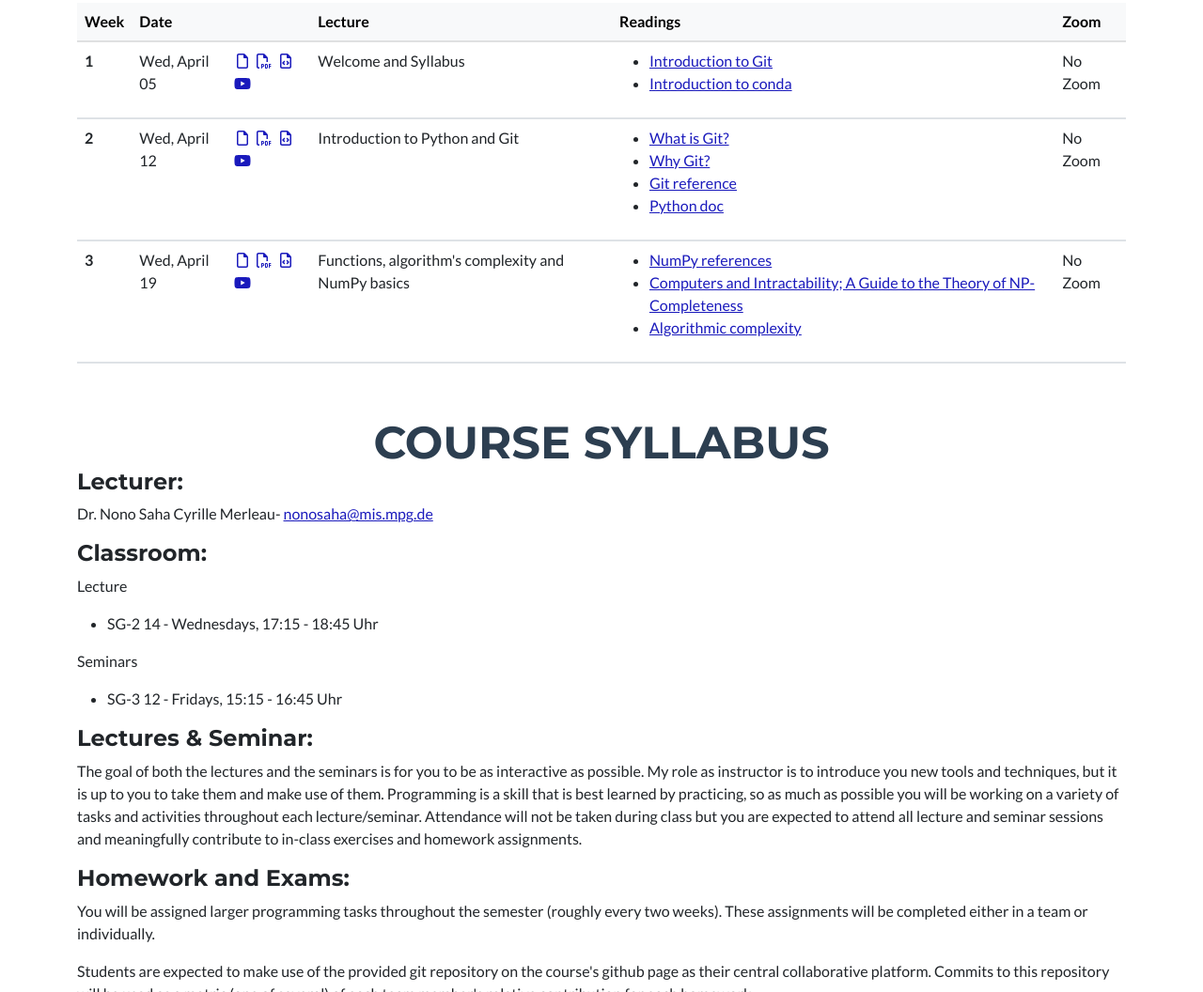
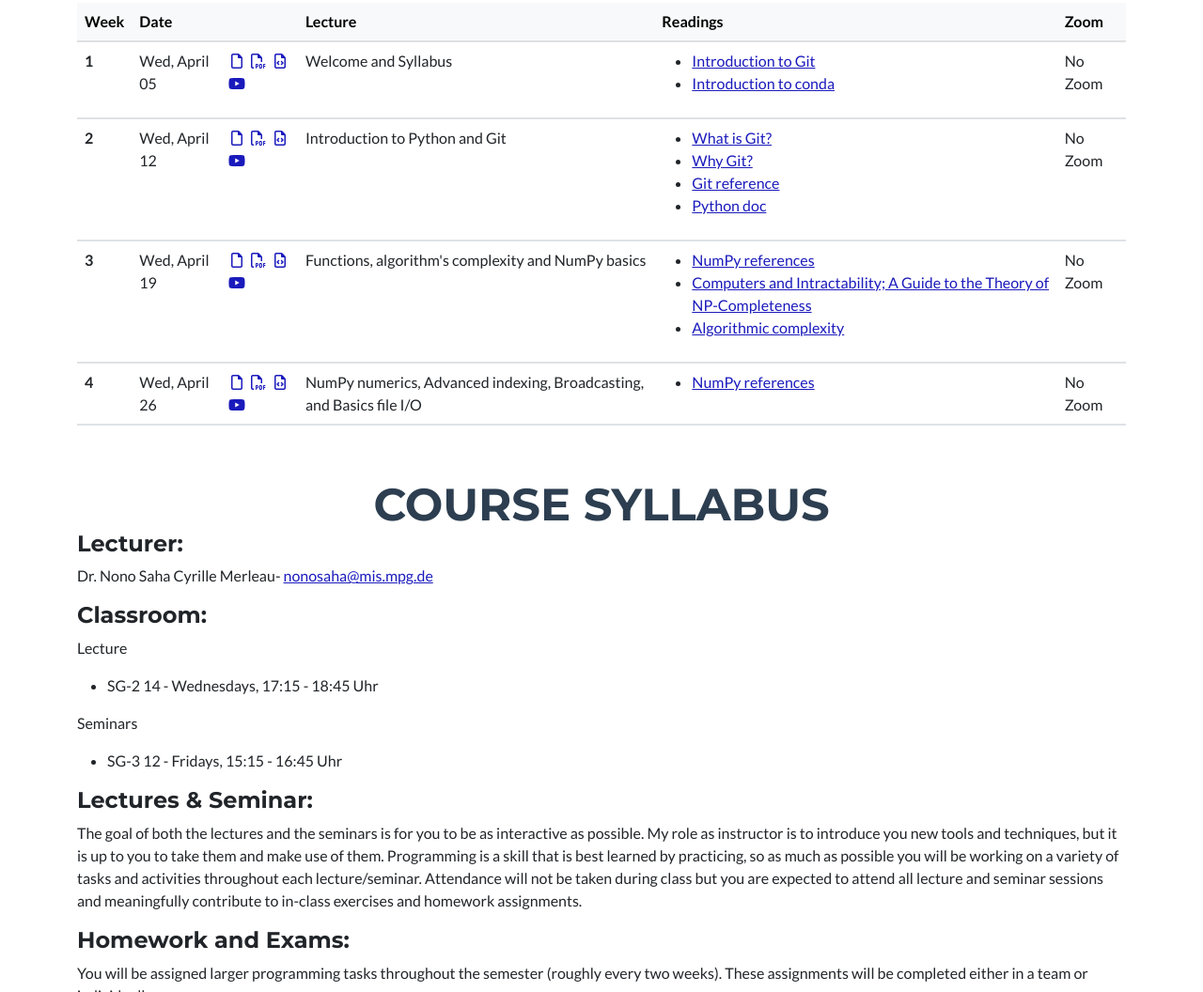
Before and after one commit to fmi08icds/fm08icds.github.io, a plain HTML site: page index.html in a window 1280 px wide. Shown: the part 948-2004 px from the top of the page at 94% size. Drawn offline with nearby package versions, Linux system fonts and the light colour scheme.

Commit message:
Commit on class 4&5

```diff
--- a/index.html
+++ b/index.html
@@ -149,6 +149,28 @@
                                   </li>
                                   <li>
                                     <a href="https://devopedia.org/algorithmic-complexity">Algorithmic complexity</a>
+                                  </li>
+                                </ul>
+                          </td>
+                            <td class="schedule-notes">
+                                No Zoom
+                            </td>
+                          </tr>
+
+                          <tr>
+                            <th scope="row">4</th>
+                            <td>Wed, April 26</td>
+                            <td class="schedule-slides">
+                                <a href="#"><i class="far fa-file fa-fw active"></i></a>
+                                <a href="res/day4.pdf"><i class="far fa-file-pdf fa-fw active"></i></a>
+                                <a href="#"><i class="far fa-file-code fa-fw active"></i></a>
+                                <a href="#"><i class="fab fa-youtube fa-fw youtube"></i></a>
+                          </td>
+                            <td>NumPy numerics, Advanced indexing, Broadcasting, and Basics file I/O</td>
+                            <td class="schedule-readings">
+                                <ul>
+                                  <li>
+                                      <a href="https://numpy.org/doc/stable/user/whatisnumpy.html">NumPy references</a>
                                   </li>
                                 </ul>
                           </td>
```
Also changed, not shown: 1 other file.
